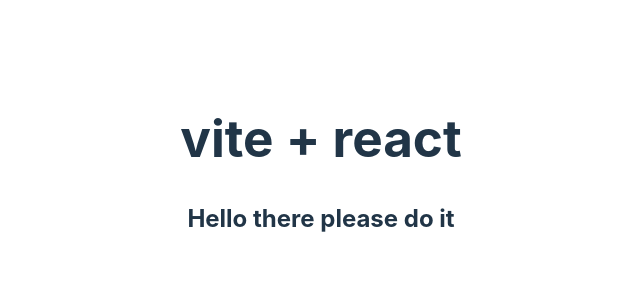
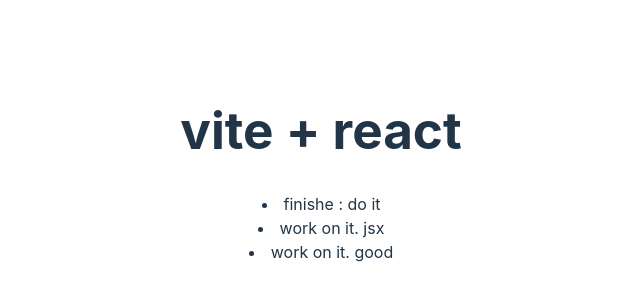
Before and after one commit to Idba1/explore-react-core-concept, a React (Vite) app: page / in a window 1280 px wide. Shown: the part 234-534 px from the top of the page, without its empty margins (319-959 px from the left). Built offline with nearby package versions, Linux system fonts and the light colour scheme.

Commit message:
conditional rendering option 1 and 2

```diff
--- a/src/App.jsx
+++ b/src/App.jsx
@@ -10,7 +10,9 @@
   return (
     <>
       <h1>vite + react</h1>
-      <Todo task='do it'></Todo>
+      <Todo task='do it' isDone={true}></Todo>
+      <Todo task='jsx' isDone={false}></Todo>
+      <Todo task='good'></Todo>
       {/* <Student></Student>
       <Student2></Student2>
       <Student3 grad="7" score = "2.83"></Student3>
--- a/src/Todo.jsx
+++ b/src/Todo.jsx
@@ -1,7 +1,31 @@
-export default function Todo({task}){
-    return(
-        <>
-        <h2>Hello there please {task}</h2>
-        </>
-    );
+// export default function Todo({task}){
+//     return(
+//         <>
+//         <li>Task : {task} </li>
+//         </>
+//     );
+// }
+
+
+// COnditional rendering Option:1
+
+// export default function Todo({task, isDone}){
+
+//         if(isDone === true){
+//             return <li>finishe : {task}</li>
+//         }
+//         else{
+//             return <li>work on it. {task}</li>
+//         }
+
+// }
+
+
+// COnditional rendering Option:2
+
+export default function Todo({task, isDone}){
+        if(isDone === true){
+            return <li>finishe : {task}</li>
+        }
+        return <li>work on it. {task}</li>
 }
```
